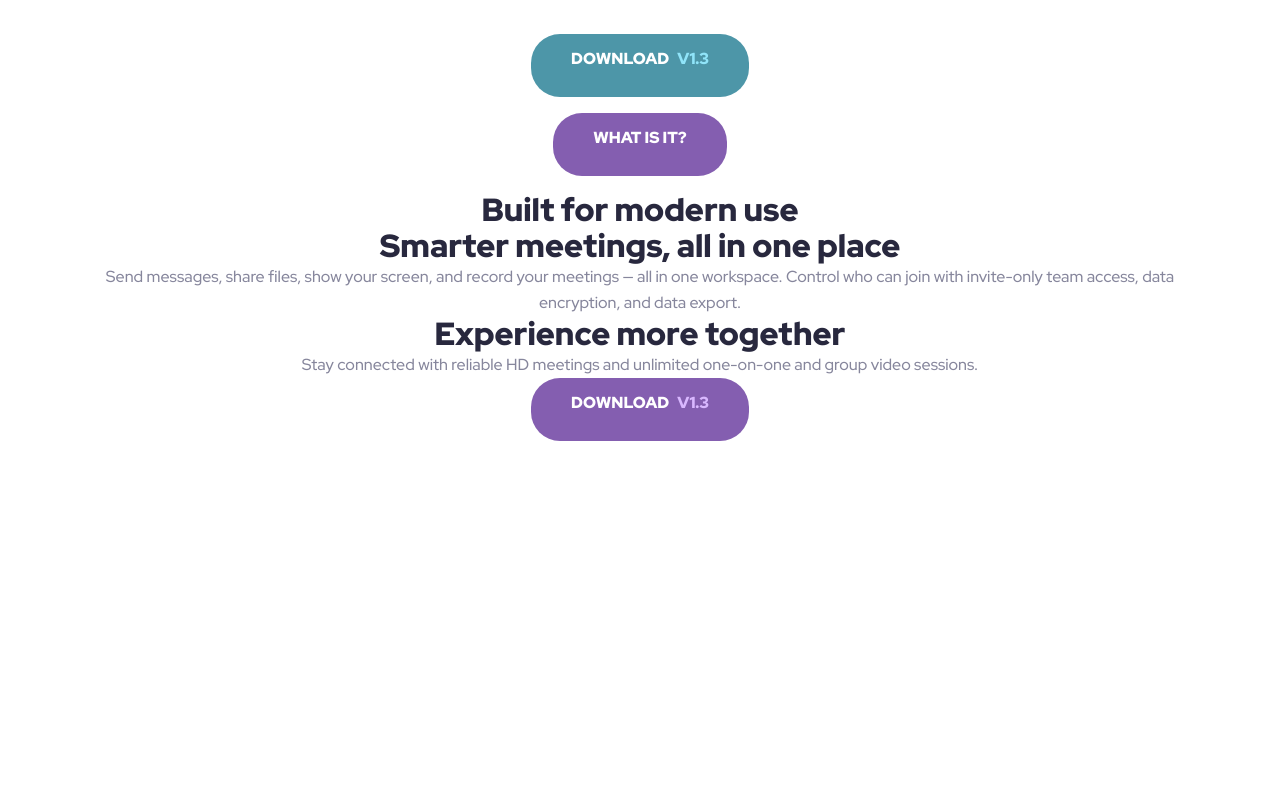
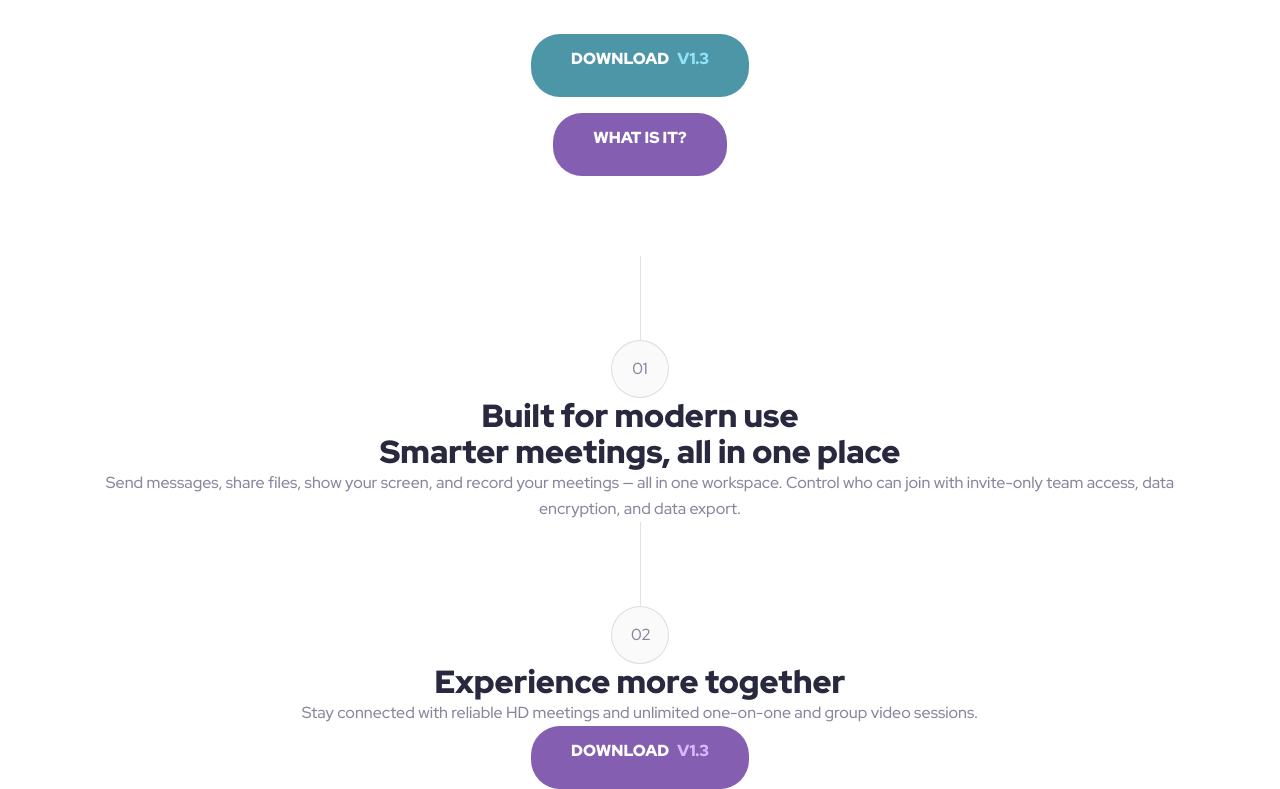
Before and after one commit to norman02/meet-landing-page, a plain HTML site: page index.html in a window 1280 px wide. Shown: the part 791-1580 px from the top of the page. Before the commit the page ends 1232 px from the top, so only its background shows below. Drawn offline with Linux system fonts and the light colour scheme.

Commit message:
style pins

```diff
--- a/index.html
+++ b/index.html
@@ -1,5 +1,6 @@
 <!DOCTYPE html>
 <html lang="en">
+
 <head>
   <meta charset="UTF-8">
   <meta http-equiv="X-UA-Compatible" content="IE=edge">
@@ -7,6 +8,7 @@
   <link rel="stylesheet" href="./css/main.css">
   <title>Meet</title>
 </head>
+
 <body>
   <header>
     <div class="logo"></div>
@@ -24,7 +26,12 @@
 
   <main class="home">
     <!-- image "01" -->
-    <div class="home--one"></div>
+    <div class="home--one pin">
+      <div class="line"></div>
+      <div class="circle">
+        <p>01</p>
+      </div>
+    </div>
     <div class="home--two">
       <!-- hero images -->
       <div class="home--two--A image"></div>
@@ -37,12 +44,18 @@
       <h2>Built for modern use</h2>
       <h3>Smarter meetings, all in one place</h3>
       <p>
-        Send messages, share files, show your screen, and record your meetings — all in one workspace. Control who can join with invite-only team access, data encryption, and data export.
+        Send messages, share files, show your screen, and record your meetings — all in one workspace. Control who can
+        join with invite-only team access, data encryption, and data export.
       </p>
     </section>
 
     <!-- image 02 -->
-    <div class="home--4"></div>
+    <div class="home--four pin">
+      <div class="line"></div>
+      <div class="circle">
+        <p>02</p>
+      </div>
+    </div>
   </main>
 
   <footer>
@@ -54,4 +67,5 @@
     <a href="#" class="btn btn--dark">Download <span>v1.3</span></a>
   </footer>
 </body>
+
 </html>
--- /dev/null
+++ b/scss/components/_pins.scss
@@ -0,0 +1,26 @@
+.pin {
+    align-items: center;
+    display: flex;
+    flex-direction: column;
+    margin: 0 auto;
+
+    .line {
+        border-right: 1px solid hsla(240, 10%, 57%, 0.25);
+        display: inline-block;
+        height: 84px;
+        width: 1px;
+    }
+
+    .circle {
+        background-color: hsla(0, 0%, 98%, 1);
+        border: 1px solid hsla(240, 10%, 57%, 0.25);
+        border-radius: 50%;
+        display: inline-block;
+        height: 56px;
+        width: 56px;
+
+        p {
+            margin: 15px 19px 20px 19px;
+        }
+    }
+}
--- a/scss/main.scss
+++ b/scss/main.scss
@@ -6,5 +6,10 @@
 @import 'base/typography';
 
 @import 'components/buttons';
+@import 'components/pins';
 
 @import 'layouts/header';
+
+.home {
+   margin-top: toRem(64);
+}
```
Also changed, not shown: css/main.css, 1 other file.
